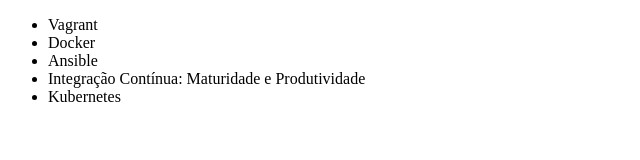
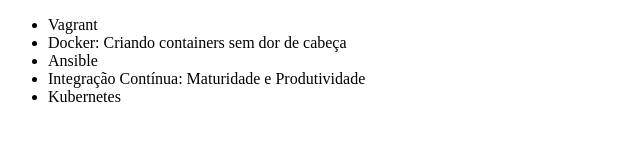
Before and after one commit to Luciano-Holz/alura-git, a plain HTML site: page index.html in a window 1280 px wide. Shown: the whole page, without its empty margins (0-640 px from the left). Drawn offline with Linux system fonts and the light colour scheme.

Commit message:
Atualizando nome do curso de Docker

```diff
--- a/index.html
+++ b/index.html
@@ -4,12 +4,12 @@
     <meta charset="UTF-8">
     <meta http-equiv="X-UA-Compatible" content="IE=edge">
     <meta name="viewport" content="width=device-width, initial-scale=1.0">
-    <title>Git e Github</title>
+    <title>Cursos de Alura</title>
 </head>
 <body>
     <ul>
         <li>Vagrant</li>
-        <li>Docker</li>
+        <li>Docker: Criando containers sem dor de cabeça</li>
         <li>Ansible</li>
         <li>Integração Contínua: Maturidade e Produtividade</li>
         <li>Kubernetes</li>
```
